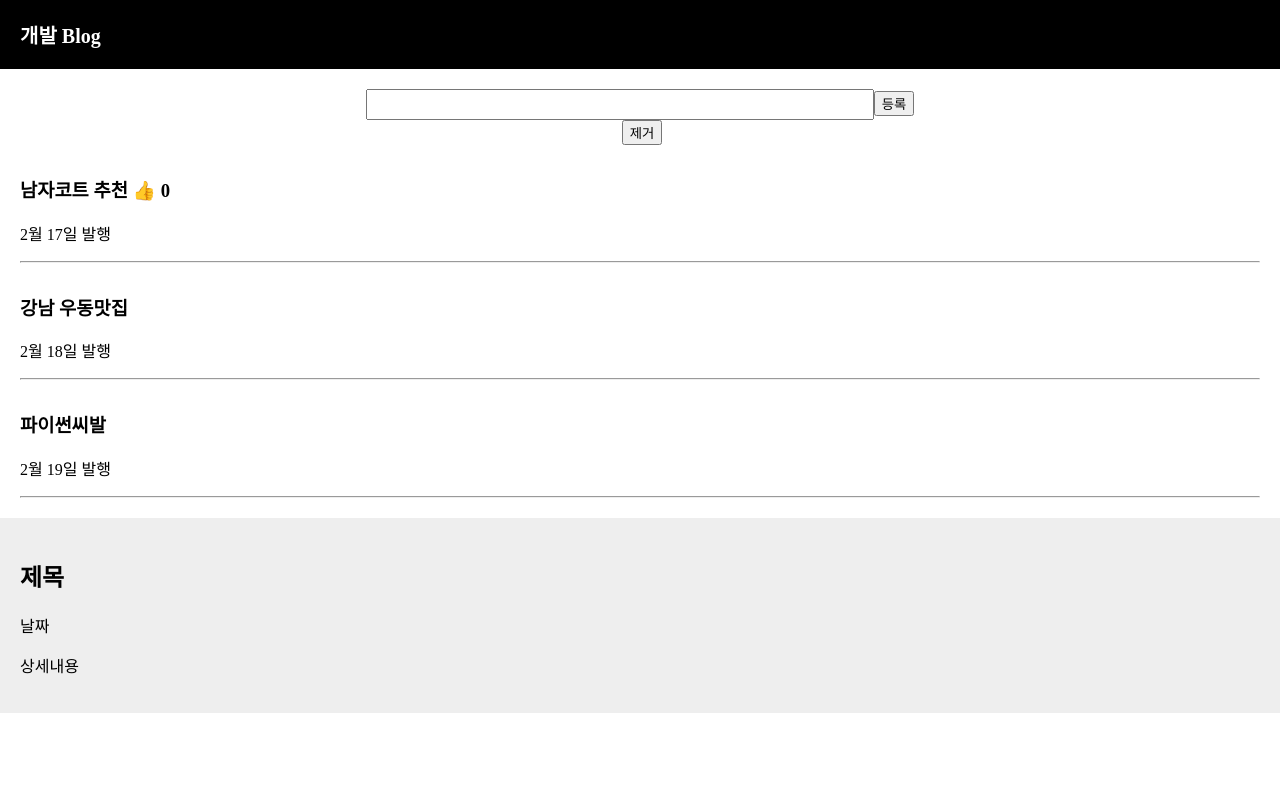
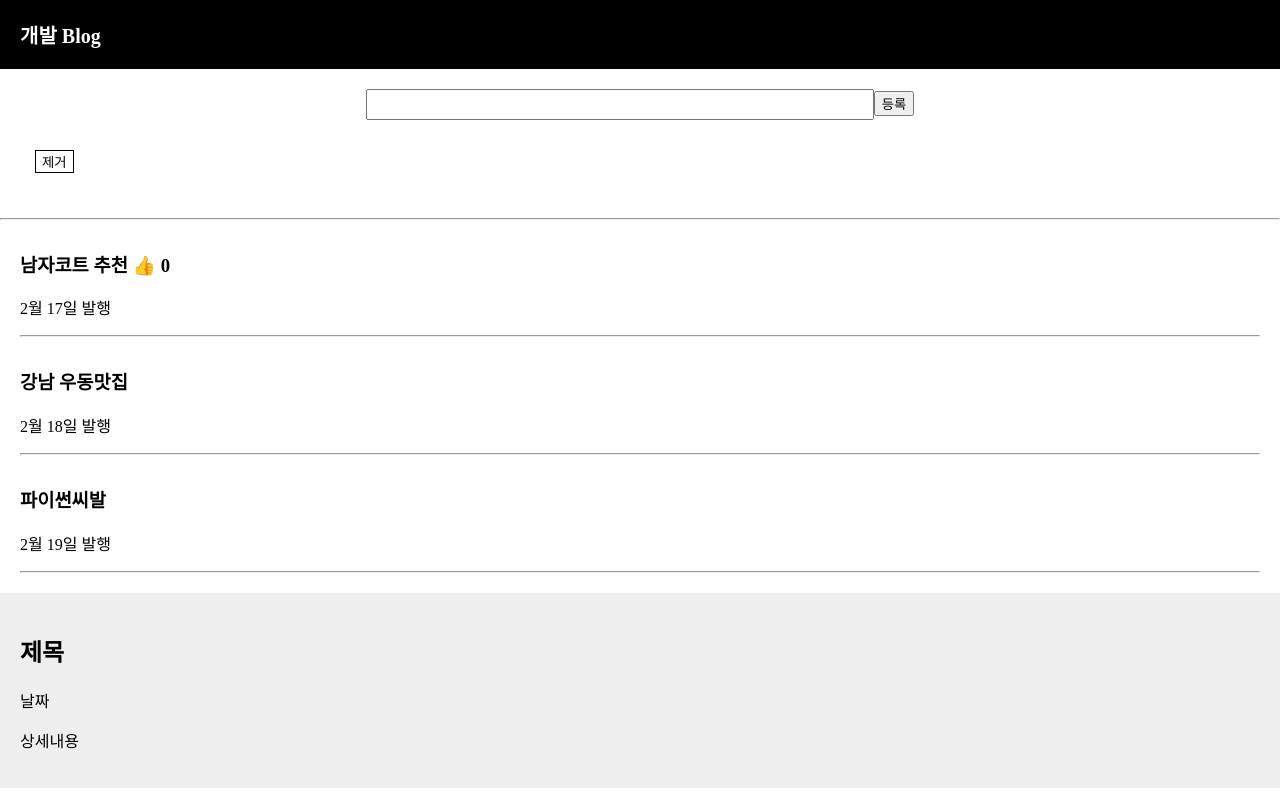
Before and after one commit to yunchan312/WEB, a React (Create React App) app in the folder movielists1/: page / in a window 1280 px wide. Both pictures are taken after a click on the button "등록". Shown: the top 800 px of the page. Built offline with nearby package versions, Linux system fonts and the light colour scheme.

Commit message:
등록 css

```diff
--- a/movielists1/src/App.css
+++ b/movielists1/src/App.css
@@ -16,6 +16,12 @@ body{
   margin-top:20px;
   padding: 20px;
   background: #eee;
+}
+.remove{
+  margin-left: 15px;
+  border-radius: 0;
+  border:1px solid black;
+  background-color: white;
 }
 
 .black-nav{
--- a/movielists1/src/App.js
+++ b/movielists1/src/App.js
@@ -60,9 +60,10 @@ function App() {
         </button>
         {content.map((e, idx) => (
           <div key={idx}>
-          <span>{e}</span>
+          <h3 className="list">{e}
+          <button className="remove" onClick={() => handleRemove(idx)}>제거</button></h3>
           &nbsp;
-          <button onClick={() => handleRemove(idx)}>제거</button>
+          <hr/>
         </div>
         ))}
 
```
Also changed, not shown: 1 other file (tests, documents, lock files or other folders).
